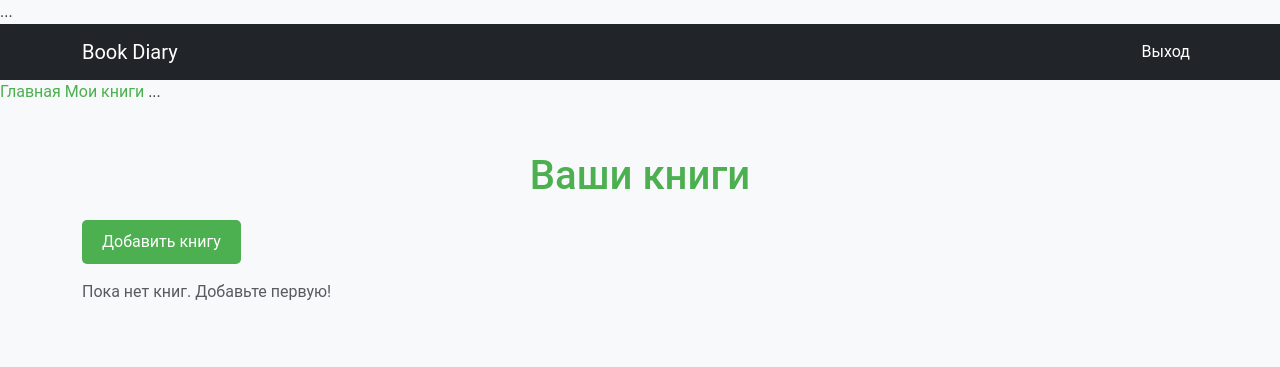
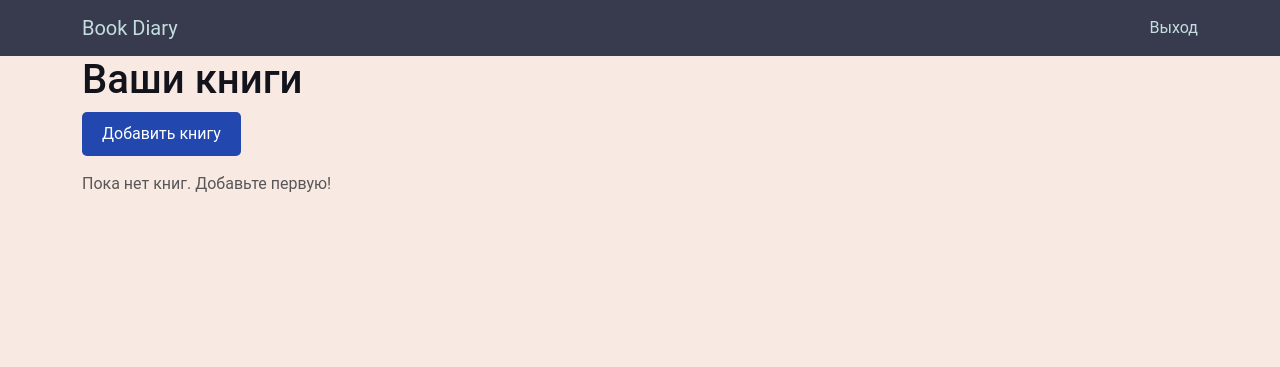
Before and after one commit to cool-user-polina/book_diary, a Django app: page /books/ in a window 1280 px wide. Shown: the top 367 px of the page. Run offline with Django 5.2, Linux system fonts and the light colour scheme; the visitor is signed in with stand-in values (Sample User, id 1); data that the repository does not hold is empty.

Commit message:
css styles

```diff
--- a/diary/static/css/custom_styles.css
+++ b/diary/static/css/custom_styles.css
@@ -1,20 +1,34 @@
 /* Основные стили сайта */
+:root {
+    --primary-color: #39594e;
+    --secondary-color: #12131b;
+    --background-color: #f9e9e3;
+    --text-color: #12131b;
+    --navbar: #383a4e;
+    --brand: #c3dedf;
+    --book-card-color : #a1a8be;
+    --button-color:  #2247ae;
+    --dangerous-button-color:  #8b2222;
+    --font-family: 'Roboto', sans-serif;
+}
+
+
 body {
-    font-family: 'Roboto', sans-serif;
-    background-color: #f8f9fa; /* Светлый фон */
-    color: #343a40; /* Основной текст */
+    font-family:var(--font-family);
+    background-color:var(--background-color); /* Светлый фон */
+    color:var(--text-color); /* Основной текст */
 }
 
 h1, h2, h3 {
-    color: #4CAF50; /* Приятный зеленый цвет для заголовков */
+    color:var(--text-color); /* Приятный зеленый цвет для заголовков */
 }
 
 .navbar {
-    background-color: #4CAF50; /* Основной цвет навбара */
+    background-color:var( --navbar); /* Основной цвет навбара */
 }
 
 .navbar-brand, .navbar-nav .nav-link {
-    color: #ffffff !important;
+    color: var(--brand);
 }
 
 .navbar-nav .nav-link:hover {
@@ -27,12 +41,12 @@ a {
 }
 
 a:hover {
-    text-decoration: underline;
+    text-decoration: none;
 }
 
 /* Кнопки */
 .btn {
-    background-color: #4CAF50;
+    background-color:var( --button-color);
     color: white;
     border: none;
     padding: 10px 20px;
@@ -95,24 +90,6 @@ form button {
     width: 100%;
 }
 
-/* Заголовки */
-h1 {
-    margin-bottom: 20px;
-    text-align: center;
-}
-
-h2 {
-    margin-bottom: 15px;
-}
-
-/* Footer */
-footer {
-    background-color: #343a40;
-    color: #ffffff;
-    padding: 20px 0;
-    text-align: center;
-    margin-top: 40px;
-}
 
 /* Стилизация полей формы */
 .form-control {
--- a/diary/templates/diary/base.html
+++ b/diary/templates/diary/base.html
@@ -11,16 +11,15 @@
     {% block extra_css %}{% endblock %}
 </head>
 <head>
-    ...
     <link rel="stylesheet" href="{% static 'css/custom_styles.css' %}">
   </head>
-<body class="bg-light">
-    <header class="navbar navbar-expand-lg navbar-dark bg-dark">
+<body>
+    <header class="navbar">
         <div class="container">
             <a class="navbar-brand" href="/">Book Diary</a>
 
-            <div class="collapse navbar-collapse">
-                <div class="navbar-nav ms-auto">
+            <div>
+                <div class="navbar-nav">
                     {% if user.is_authenticated %}
                         <a class="nav-link" href="{% url 'logout' %}">Выход</a>
                     {% else %}
@@ -32,12 +31,9 @@
         </div>
     </header>
     <header>
-        <a href="{% url 'home' %}">Главная</a>
-        <a href="{% url 'book_list' %}">Мои книги</a>
-        ...
-      </header>
+    </header>
 
-    <main class="container my-5">
+    <main class="container">
         {% block content %}
         {% endblock %}
     </main>
--- a/diary/templates/diary/book_list.html
+++ b/diary/templates/diary/book_list.html
@@ -22,7 +22,7 @@
         <small class="text-muted">{{ book.created_at|date:"d.m.Y H:i" }}</small>
       </div>
       <div>
-        <a href="{% url 'book_delete' book.pk %}" class="btn btn-sm btn-danger">🗑️</a>
+        <a href="{% url 'book_delete' book.pk %}" class="btn  btn-danger">🗑️</a>
       </div>
     </li>
   {% empty %}
```
Also changed, not shown: other parts of diary/static/css/custom_styles.css (+7 -26 lines), diary/static/styles.css (deleted, +0 -17 lines).
